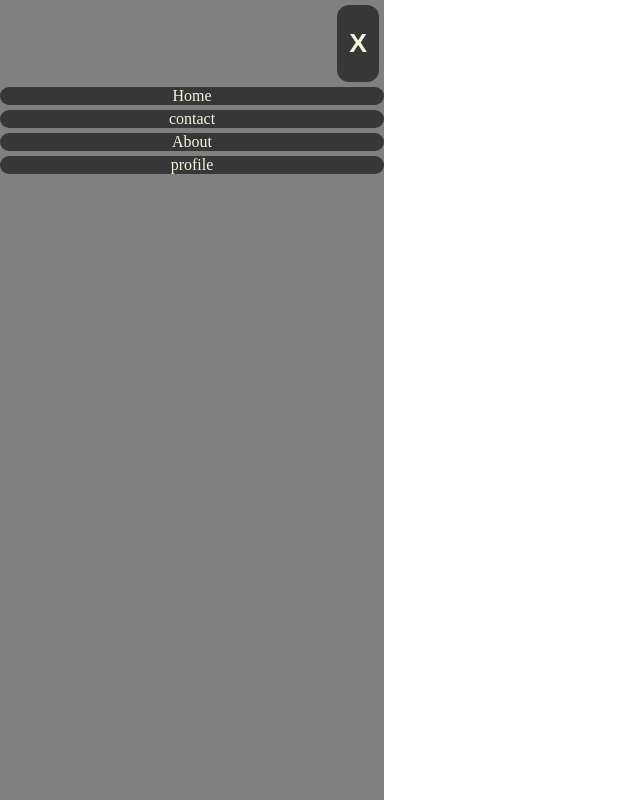
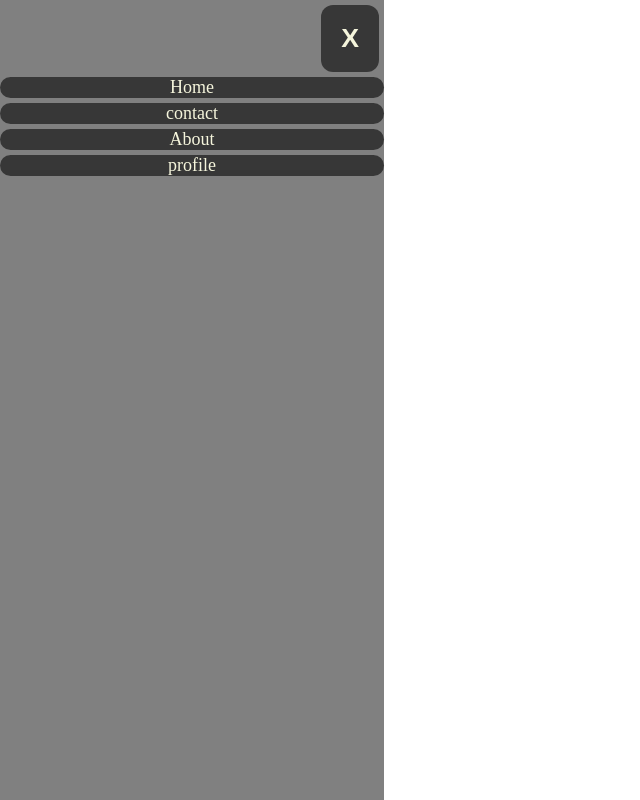
Before and after one commit to Dinaaid/js, a plain HTML site: page index.html in a window 1280 px wide. Shown: the whole page, without its empty margins (0-640 px from the left). Drawn offline with Linux system fonts and the light colour scheme.

Commit message:
version3

```diff
--- a/css/style.css
+++ b/css/style.css
@@ -1,45 +1,43 @@
 html,body {
     height: 100%;
     margin: 0px;
-
 }
 
 body {
 text-align: center;
 }
 
-.js{
+.js {
     height: 100vh;
     width: 30%;
     background-color:gray;
     color: white;
 }
-nav ul{
+nav ul {
     clear: both;
     padding: 0px;
 }
-nav li{
+nav li {
     list-style:none ;
     background-color: rgba(0, 0, 0, 0.568);
     margin-bottom: 5px;
     border-radius: 12px;
+}
 
-}
-nav li a{
+nav li a {
     text-decoration: none;
     color: beige;
     width: 100%;
     display: block;
+    font-size: large;
+}
 
-
-
-}
-button{
+button {
     float: right;
     background-color: rgba(0, 0, 0, 0.568);
     border: 0px;
     color: beige;
     margin: 5px;
-    padding: 5px 12px;
+    padding: 0px 20px;
     border-radius: 12px;
 }
```
Also changed, not shown: index.html (+1 -0 lines).
